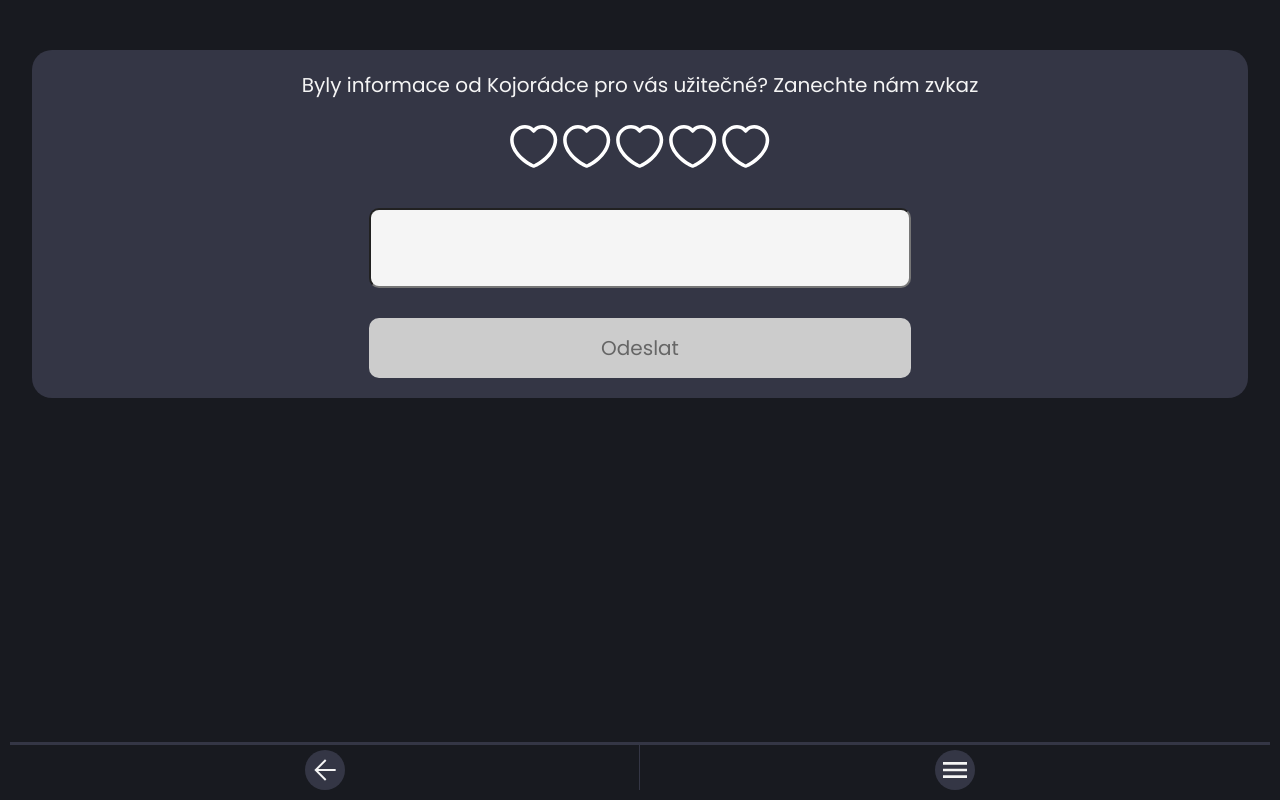
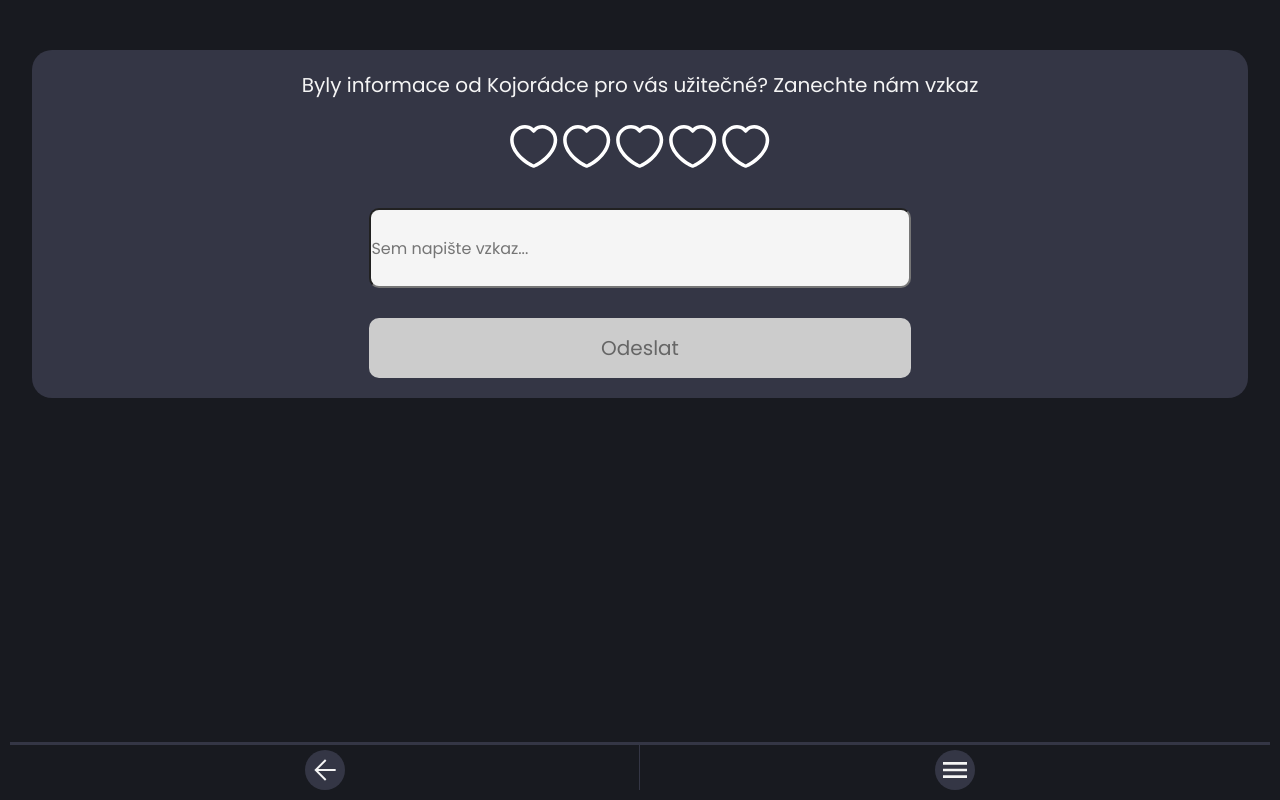
Before and after one commit to badela007/Kojoradce_projekt, a React (Vite) app: page /feedback in a window 1280 px wide. Built offline with nearby package versions, Linux system fonts and the light colour scheme.

Commit message:
feedbackPage corrections and input placeholder added

```diff
--- a/src/pages/FeedbackPage/index.jsx
+++ b/src/pages/FeedbackPage/index.jsx
@@ -12,11 +12,6 @@ export const FeedbackPage = () => {
 
   const [formIsVisible, setFormIsVisible] = useState(true);
   const [isSubmitting, setIsSubmitting] = useState(false);
-
-  // const feedbackData = {
-  //   messageText: message,
-  //   hodnoceni: rating,
-  // };
 
   const handleSubmit = (e) => {
     e.preventDefault();
@@ -36,7 +31,7 @@ export const FeedbackPage = () => {
       <div className="feedback_container">
         <form onSubmit={handleSubmit} className="feedback">
           <label className="form-title">
-            Byly informace od Kojorádce pro vás užitečné? Zanechte nám zvkaz
+            Byly informace od Kojorádce pro vás užitečné? Zanechte nám vzkaz
             <Rating onRate={setRating} rating={rating} />
             <input
               id="rating-input"
@@ -48,6 +43,7 @@ export const FeedbackPage = () => {
               id="msg-input"
               type="text"
               name="messageText"
+              placeholder="Sem napište vzkaz..."
               onChange={(e) => {
                 setMessage(e.target.value);
               }}
@@ -59,7 +55,7 @@ export const FeedbackPage = () => {
             type="submit"
             disabled={isSubmitting || (message === "" && rating === 0)}
           >
-            {isSubmitting ? "  . . .  " : "Odeslat"}
+            {isSubmitting ? "Odesílám..." : "Odeslat"}
           </button>
         </form>
       </div>
```
